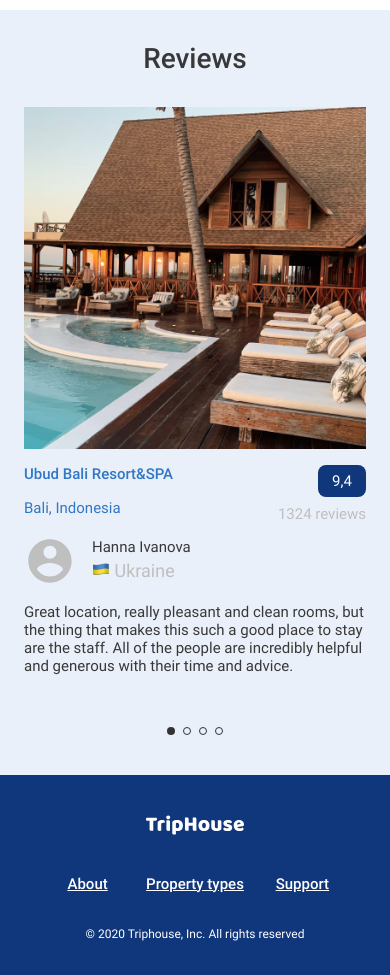
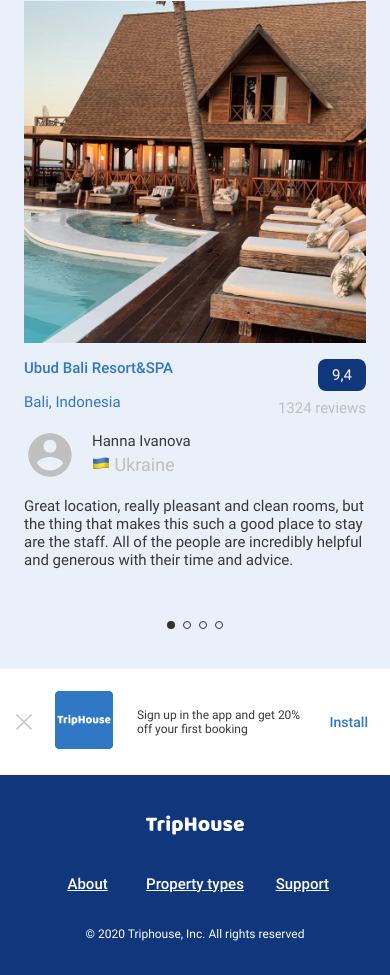
Before and after one commit to ValeriyaChaychits/if-html, a website: page index.html in a window 390 px wide. Shown: the part 2936-3911 px from the top of the page. Drawn offline with Linux system fonts and the light colour scheme.

Commit message:
Changed the sequence of "sing up" and "guests reviews" blocks for responsive web design part.

```diff
--- a/index.html
+++ b/index.html
@@ -3,7 +3,7 @@
   <head>
     <meta charset="UTF-8" />
     <meta name="description" content="Information Technology" />
-    <meta name="keywords" content="HTML, HTTP" />
+    <meta name="keywords" content="HTML, CSS, JavaScript" />
     <meta name="author" content="Intellect Fox's creators" />
     <meta name="viewport" content="width=device-width, initial-scale=1.0" />
     <title>Triphouse project</title>
@@ -641,7 +641,8 @@
         </div>
       </section>
     </div>
-    <div class="container">
+    <div class="order_container">
+      <div class="container sing_up_order">
         <div class="sing_up_container">
           <div class="sing_up_cross">
             <svg class="sing_up_cross_svg">
@@ -664,8 +665,8 @@
               <p>
                 Sign up
                 <span class="sing_up_main_info_media">in the app</span> and get
-              20%<span class="sing_up_main_info_linebreak"></span>off your first
-              booking
+                20%<span class="sing_up_main_info_linebreak"></span>off your
+                first booking
               </p>
               <button class="sing_up_button">Sign up</button>
             </article>
@@ -673,7 +674,7 @@
           <button class="sing_up_button_media">Install</button>
         </div>
       </div>
-    <div class="guests_container_background">
+      <div class="guests_container_background guests_container">
         <div class="container">
           <section>
             <h2 class="title">
@@ -711,7 +712,9 @@
                       <use href="#quests_item_user"></use>
                     </svg>
                     <div class="quests_item_user_info">
-                    <div class="quests_item_user_info_name">Hanna Ivanova</div>
+                      <div class="quests_item_user_info_name">
+                        Hanna Ivanova
+                      </div>
                       <div class="quests_item_user_info_country">
                         <img
                           src="./images/guests_reviews/Ukraine.png"
@@ -721,10 +724,10 @@
                     </div>
                   </div>
                   <p class="quests_item_review_comment">
-                  Great location, really pleasant and clean rooms, but the thing
-                  that makes this such a good place to stay are the staff. All
-                  of the people are incredibly helpful and generous with their
-                  time and advice.
+                    Great location, really pleasant and clean rooms, but the
+                    thing that makes this such a good place to stay are the
+                    staff. All of the people are incredibly helpful and generous
+                    with their time and advice.
                   </p>
                 </div>
               </div>
@@ -815,9 +818,9 @@
                   </div>
                   <div class="quests_item_review_comment">
                     Efficient, friendly, professional, and appropriately
-                  attentive. Great hotel in a great location. Easy access to all
-                  the surrounding historical sites. Staff is fantastic. Will
-                  definitely stay at this location during my next stay in
+                    attentive. Great hotel in a great location. Easy access to
+                    all the surrounding historical sites. Staff is fantastic.
+                    Will definitely stay at this location during my next stay in
                     Marocco.
                   </div>
                 </div>
@@ -834,6 +837,7 @@
               </svg>
             </div>
           </section>
+        </div>
       </div>
     </div>
     <footer>
--- a/styles/style.css
+++ b/styles/style.css
@@ -76,6 +76,11 @@ button {
 .arrow_rotate_down {
   transform: rotate(90deg);
   box-shadow: 4px 0 4px rgba(0, 4, 4, 0.25);
+}
+
+.order_container {
+  display: flex;
+  flex-direction: column;
 }
 
 /* HEADER BLOCK */
@@ -482,6 +487,10 @@ input:focus ~ .apartment_type_label {
 }
 
 /* SING UP BLOCK*/
+.sing_up_order {
+  width: 100vw;
+}
+
 .sing_up_container {
   height: 200px;
   padding: 24px;
@@ -1263,6 +1272,14 @@ input:focus ~ .apartment_type_label {
     align-items: center;
   }
 
+  .sing_up_order {
+    order: 2;
+  }
+
+  .guests_container {
+    order: 1;
+  }
+
   .sing_up_main_user_icon {
     display: none;
   }
```
Lines whose indentation alone changed are shown as unchanged.
